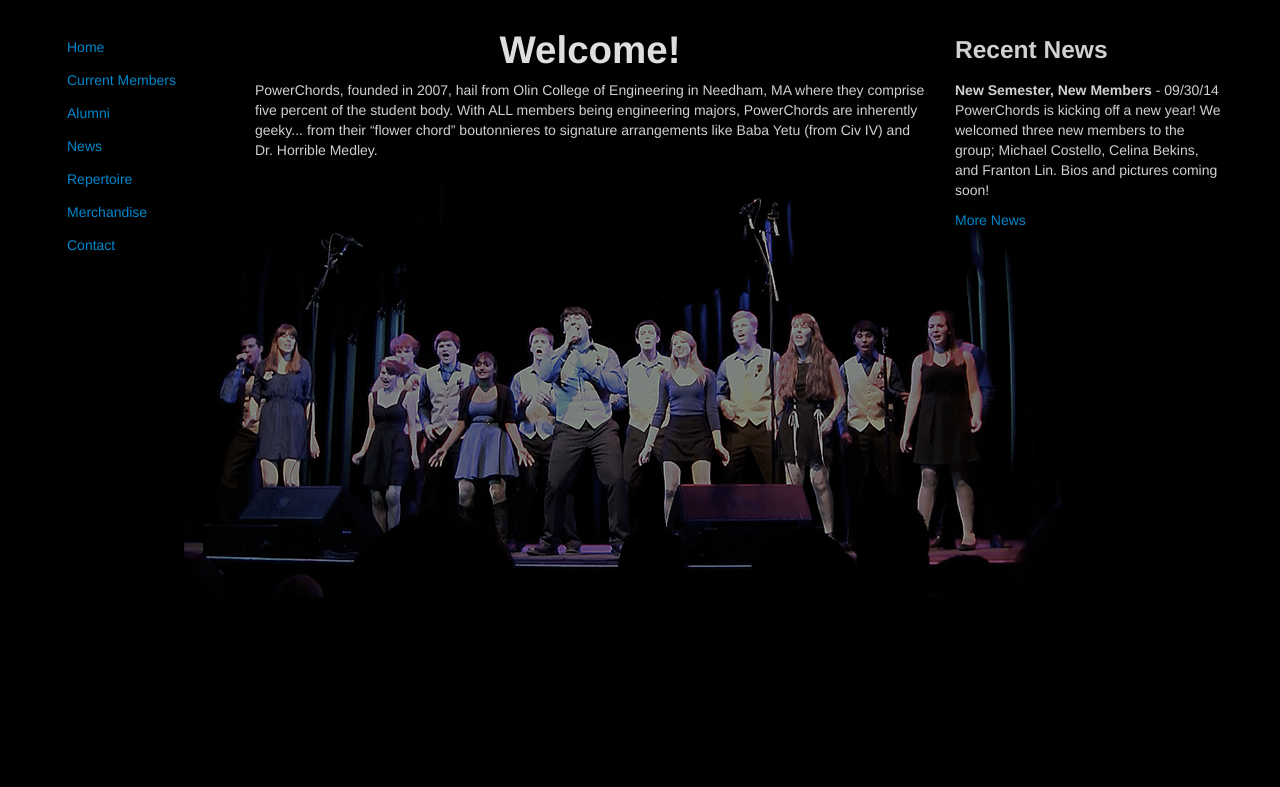
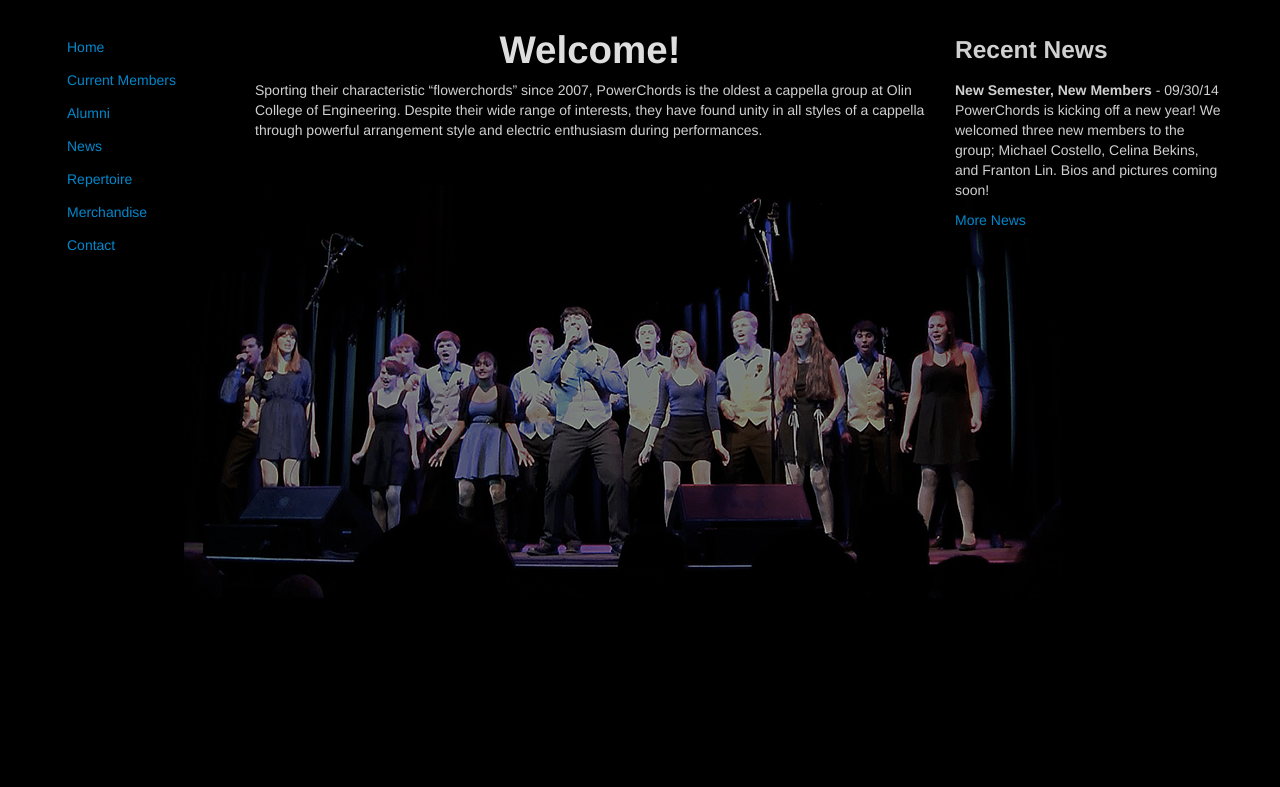
Before and after one commit to olinpowerchords/PowerChords-Website, a Flask app: page / in a window 1280 px wide. Shown: the part 209-996 px from the top of the page. Run offline with Flask 2, Linux system fonts and the light colour scheme.

Commit message:
Update blurb

```diff
--- a/templates/index.html
+++ b/templates/index.html
@@ -2,7 +2,7 @@
 {% block body %}
     <div class="span7 content bgimage">
     	<h1 class="text-center">Welcome!</h1>
-    	<p>PowerChords, founded in 2007, hail from Olin College of Engineering in Needham, MA where they comprise five percent of the student body. With ALL members being engineering majors, PowerChords are inherently geeky... from their “flower chord” boutonnieres to signature arrangements like Baba Yetu (from Civ IV) and Dr. Horrible Medley.</p>
+    	<p>Sporting their characteristic  “flowerchords” since 2007, PowerChords is the oldest a cappella group at Olin College of Engineering. Despite their wide range of interests, they have found unity in all styles of a cappella through powerful arrangement style and electric enthusiasm during performances.</p>
 	</div>
     <div class="span3 news">
         <h3>Recent News</h3>
```
